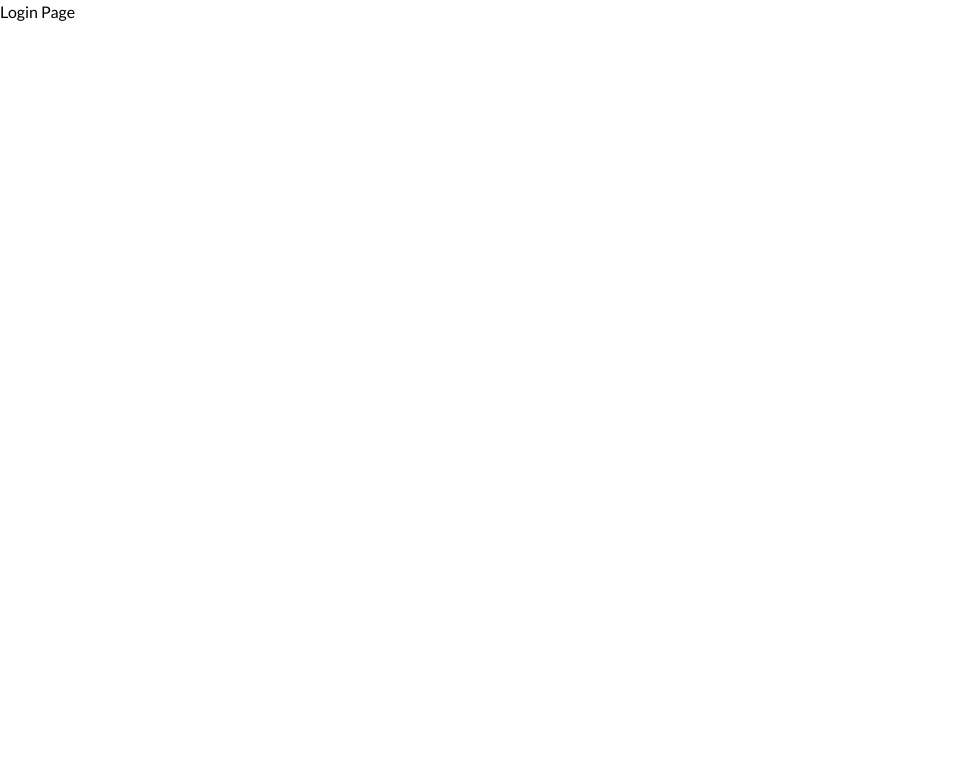
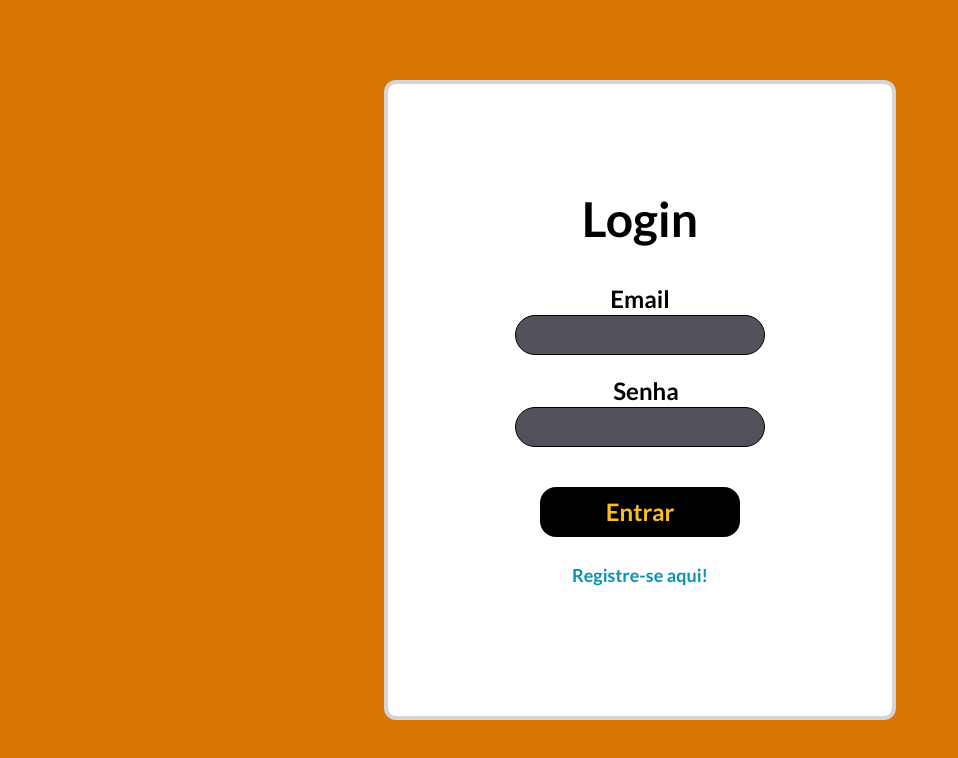
Before and after one commit to thiagooliveira18/Play4ACause, a Next.js app in the folder frontend/: page /login in a window 1280 px wide. Shown: the top 758 px of the page, without its empty margins (0-958 px from the left). Built offline with nearby package versions, Linux system fonts and the light colour scheme.

Commit message:
Frontend: Criando Componente Login e Criando método Cadastrar Usuario

```diff
--- a/frontend/src/app/login/page.tsx
+++ b/frontend/src/app/login/page.tsx
@@ -1,5 +1,67 @@
+"use client";
+
+import { useForm, SubmitHandler } from 'react-hook-form';
+import { useRouter } from 'next/navigation';
+import Link from 'next/link';
+
+import UsuarioModel from '@/model/UsuarioModel';
+
+import loginUsuario from '@/api/usuario/loginUsuario';
+
 export default function Login() {
+
+    const router = useRouter();
+
+    const { register, handleSubmit } = useForm<UsuarioModel>();
+    const onSubmit: SubmitHandler<UsuarioModel> = async (data) => {
+        let token = await loginUsuario(data);
+        router.push('/'+data.email);
+    }
+
     return(
-        <h1>Login Page</h1>
+        <main className='w-full h-[100dvh] flex flex-row items-center justify-center bg-amber-600'>
+            <div className='bg-white border-zinc-300 border-4 w-2/5 h-[80dvh] flex flex-col items-center justify-center rounded-xl shadow-3xl'>
+                <h1 className='font-bold text-5xl h-14 mb-5'>Login</h1>
+                <form
+                    onSubmit={ handleSubmit(onSubmit) }
+                    className='flex flex-col justify-center items-center'
+                >
+                    <div className='flex flex-col justify-center items-center p-3'>
+                        <label className='font-bold text-2xl'>Email</label>
+                        <input
+                            type='email'
+                            className='w-[250px] h-[40px] bg-zinc-600 rounded-3xl text-white border-black border px-5'
+                            { ...register('email', { required: true }) }
+                        />
+                    </div>
+                    <div className='flex flex-col justify-center items-center p-2'>
+                        <label className='ml-3 font-bold text-2xl'>Senha</label>
+                        <input
+                            type='password'
+                            className='w-[250px] h-[40px] bg-zinc-600 rounded-3xl text-white border-black border px-5'
+                            { ...register('senha', { required: true }) }
+                        />
+                    </div>
+
+                    <button
+                        type='submit'
+                        className={`
+                            w-[200px] h-[50px] rounded-2xl mt-8
+                            bg-black text-amber-400
+                            font-bold text-2xl
+                            hover:bg-amber-600 hover:text-black hover:border-4 hover:border-black
+                        `}
+                    >
+                        Entrar
+                    </button>
+                </form>
+                <Link
+                    href='/singup'
+                    className='font-bold text-lg text-cyan-600 cursor-pointer m-4 mt-6 hover:underline'
+                >
+                    Registre-se aqui!
+                </Link>
+            </div>
+        </main>
     );
 }
```
Also changed, not shown: frontend/src/api/usuario/createUsuario.ts (added, +18 -0 lines), frontend/src/app/signup/page.tsx (added).
